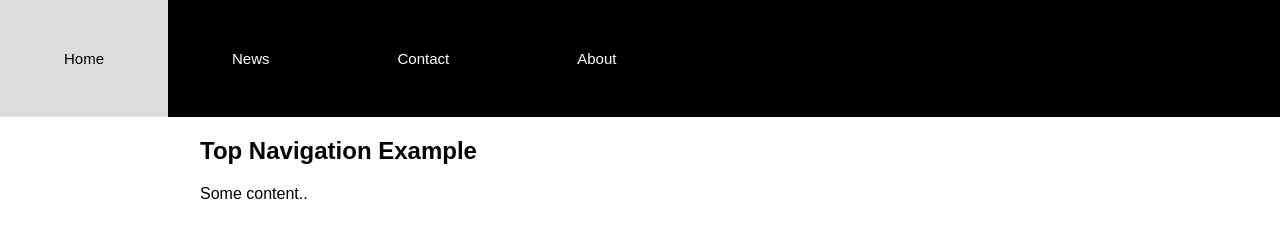
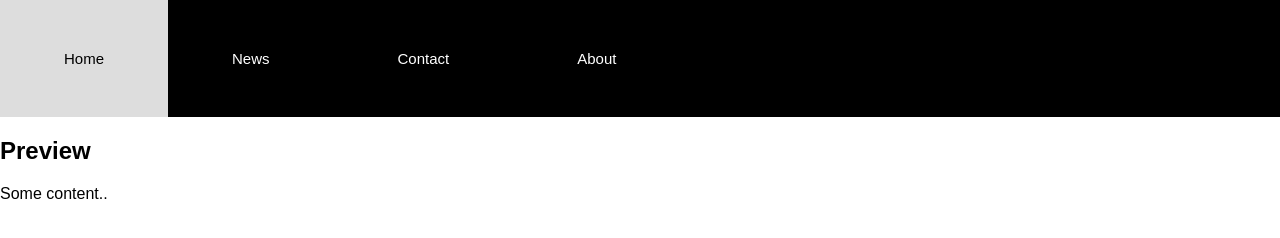
Before and after one commit to d-logan/project, a plain HTML site: page index.html in a window 1280 px wide. Drawn offline with Linux system fonts and the light colour scheme.

Commit message:
Update index.html

```diff
--- a/index.html
+++ b/index.html
@@ -14,8 +14,11 @@
   <a href="#about">About</a>
 </div>
 
-<div style="padding-left:200px">
-  <h2>Top Navigation Example</h2>
+<div class="grid-x grid-padding-x">
+        <div class="small-6 cell">
+
+<div class="">
+  <h2>Preview</h2>
   <p>Some content..</p>
 </div>
 
```
